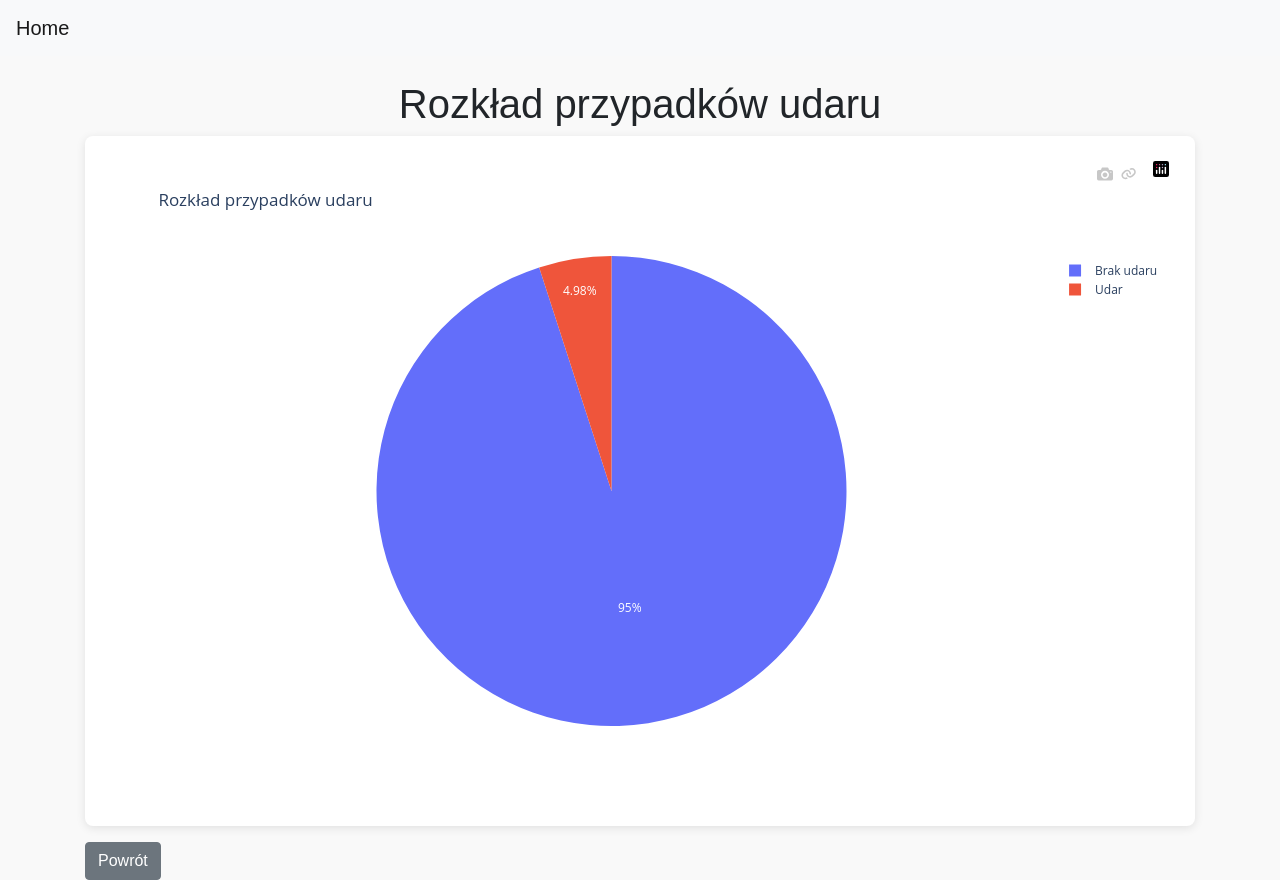
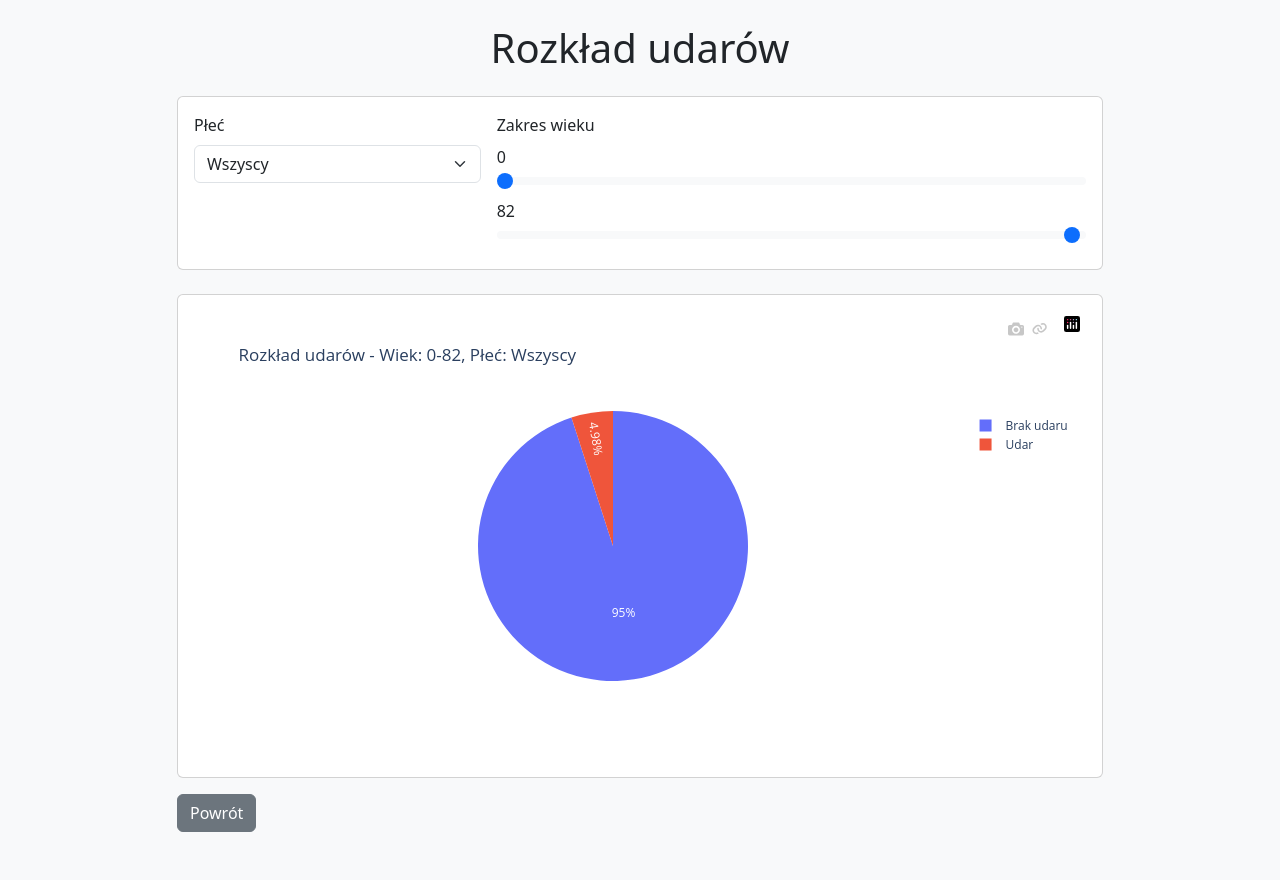
Before and after one commit to whatepa/wd-projekt, a Flask app: page /dashboard_pie in a window 1280 px wide. After the commit the page ends 832 px from the top, so only its background shows below. Run offline with Flask 3, Linux system fonts and the light colour scheme; some libraries are stand-ins or nearby versions.

Commit message:
added sex and age select on pie chart

```diff
--- a/app.py
+++ b/app.py
@@ -1,7 +1,8 @@
-from flask import Flask, render_template
+from flask import Flask, render_template, request
 import pandas as pd
 import plotly.express as px
 import plotly.graph_objects as go
+import math
 
 app = Flask(__name__)
 
@@ -41,9 +42,33 @@ def dashboardstats():
 
 @app.route('/dashboard_pie')
 def dashboard_pie():
-    fig = px.pie(df, names='stroke', title='Rozkład przypadków udaru', height=650)
-    graph_html = fig.to_html(full_html=False)
-    return render_template('dashboard_pie.html', graph_html=graph_html)
+    gender = request.args.get('gender', 'both')
+    min_age = math.floor(float(request.args.get('min_age', str(df['age'].min()))))
+    max_age = math.floor(float(request.args.get('max_age', str(df['age'].max()))))
+
+    filtered_df = df.copy()
+    if gender in ['Male', 'Female']:
+        filtered_df = filtered_df[filtered_df['gender'] == gender]
+    filtered_df = filtered_df[(filtered_df['age'] >= min_age) & (filtered_df['age'] <= max_age)]
+
+    gender_label = gender if gender != "both" else "Wszyscy"
+    title = f'Rozkład udarów - Wiek: {min_age}-{max_age}, Płeć: {gender_label}'
+
+    fig = px.pie(
+        filtered_df,
+        names='stroke',
+        title=title,
+    )
+
+    template_data = {
+        'graph_html': fig.to_html(full_html=False),
+        'current_gender': gender,
+        'min_age': min_age,
+        'max_age': max_age,
+        'age_range': [df['age'].min(), df['age'].max()]
+    }
+
+    return render_template('dashboard_pie.html', **template_data)
 
 @app.route('/dashboard_age')
 def dashboard_age():
--- a/templates/dashboard_pie.html
+++ b/templates/dashboard_pie.html
@@ -1,23 +1,75 @@
 <!DOCTYPE html>
 <html lang="pl">
-  <head>
-    <meta charset="UTF-8" />
-    <meta name="viewport" content="width=device-width, initial-scale=1" />
-    <link
-      href="https://stackpath.bootstrapcdn.com/bootstrap/4.5.2/css/bootstrap.min.css"
-      rel="stylesheet"
-    />
-    <link rel="stylesheet" href="{{ url_for('static', filename='style.css') }}" />
-    <title>Dashboard: Wykres kołowy</title>
-  </head>
-  <body>
-    <nav class="navbar navbar-expand-lg navbar-light bg-light">
-      <a class="navbar-brand" href="/">Home</a>
-    </nav>
+<head>
+    <meta charset="UTF-8">
+    <meta name="viewport" content="width=device-width, initial-scale=1.0">
+    <title>Rozkład udarów</title>
+    <link href="https://cdn.jsdelivr.net/npm/bootstrap@5.3.0/dist/css/bootstrap.min.css" rel="stylesheet">
+</head>
+<body class="bg-light">
     <div class="container mt-4">
-      <h1 class="text-center">Rozkład przypadków udaru</h1>
-      <div class="graph-container">{{ graph_html|safe }}</div>
-      <a href="/" class="btn btn-secondary mt-3">Powrót</a>
+        <div class="row justify-content-center">
+            <div class="col-lg-10">
+                <h1 class="text-center mb-4">Rozkład udarów</h1>
+
+                <div class="card mb-4">
+                    <div class="card-body">
+                        <form>
+                            <div class="row g-3">
+                                <div class="col-md-4">
+                                    <label for="gender" class="form-label">Płeć</label>
+                                    <select id="gender" name="gender" class="form-select" onchange="this.form.submit()">
+                                        <option value="both" {% if current_gender == 'both' %}selected{% endif %}>Wszyscy</option>
+                                        <option value="Male" {% if current_gender == 'Male' %}selected{% endif %}>Mężczyźni</option>
+                                        <option value="Female" {% if current_gender == 'Female' %}selected{% endif %}>Kobiety</option>
+                                    </select>
+                                </div>
+                                <div class="col-md-8">
+                                    <div class="range-container">
+                                        <label class="form-label">Zakres wieku</label>
+                                        <div class="range-value" id="minAgeValue">{{ min_age }}</div>
+                                        <input type="range" class="form-range"
+                                               id="minAge" name="min_age"
+                                               min="{{ age_range[0] }}" max="{{ age_range[1] }}"
+                                               value="{{ min_age }}"
+                                               oninput="updateMinAgeValue(this.value)"
+                                               onchange="this.form.submit()">
+                                    </div>
+                                    <div class="range-container">
+                                        <div class="range-value" id="maxAgeValue">{{ max_age }}</div>
+                                        <input type="range" class="form-range"
+                                               id="maxAge" name="max_age"
+                                               min="{{ age_range[0] }}" max="{{ age_range[1] }}"
+                                               value="{{ max_age }}"
+                                               oninput="updateMaxAgeValue(this.value)"
+                                               onchange="this.form.submit()">
+                                    </div>
+                                </div>
+                            </div>
+                        </form>
+                    </div>
+                </div>
+
+                <div class="card">
+                    <div class="card-body">
+                        {{ graph_html|safe }}
+                    </div>
+                </div>
+
+                <a href="/" class="btn btn-secondary mt-3">Powrót</a>
+            </div>
+        </div>
     </div>
-  </body>
+
+    <script>
+        function updateMinAgeValue(value) {
+            document.getElementById('minAgeValue').textContent = Math.floor(value);
+        }
+
+        function updateMaxAgeValue(value) {
+            document.getElementById('maxAgeValue').textContent = Math.floor(value);
+        }
+    </script>
+    <script src="https://cdn.jsdelivr.net/npm/bootstrap@5.3.0/dist/js/bootstrap.bundle.min.js"></script>
+</body>
 </html>
```
